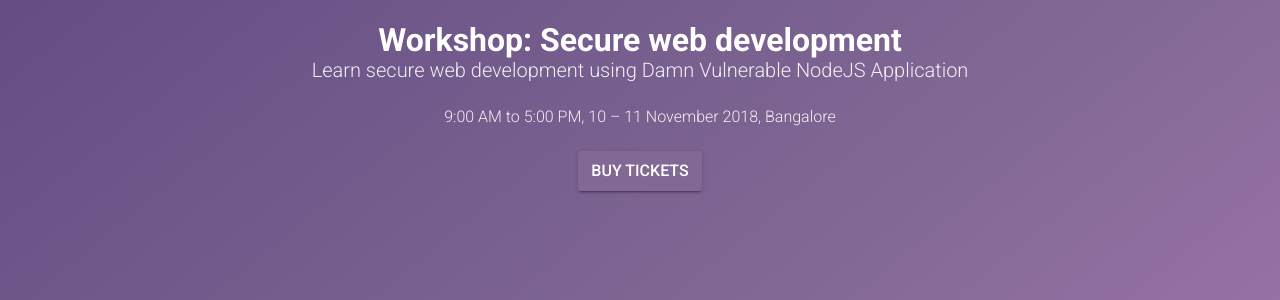
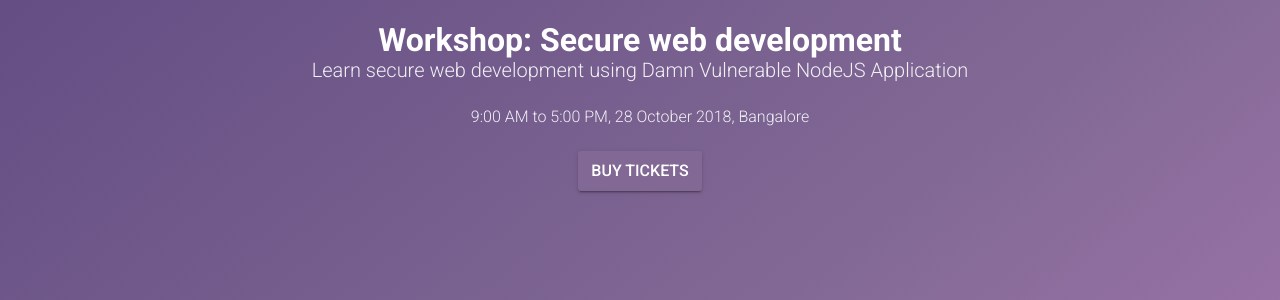
Before and after one commit to hasgeek/events, a Jekyll site: the page built from _jsfoo_events/2018-secure-web-development.md, in a window 1280 px wide. Shown: the part 183-483 px from the top of the page. Built offline with Jekyll 4.4.1, drawn with Linux system fonts in a browser that asks for light colours.

Commit message:
Javascript wrokshops (#980)
* Javascript workshops

* title error

* date error

```diff
--- a/_jsfoo_events/2018-secure-web-development.md
+++ b/_jsfoo_events/2018-secure-web-development.md
@@ -2,7 +2,7 @@
 layout: workshop
 title: "Workshop: Secure web development"
 subtitle: "Learn secure web development using Damn Vulnerable NodeJS Application"
-datelocation: "9:00 AM to 5:00 PM, 10 – 11 November 2018, Bangalore"
+datelocation: "9:00 AM to 5:00 PM, 28 October 2018, Bangalore"
 city: Bangalore
 start_time: 2018-10-28
 end_time: 2018-10-28
```
